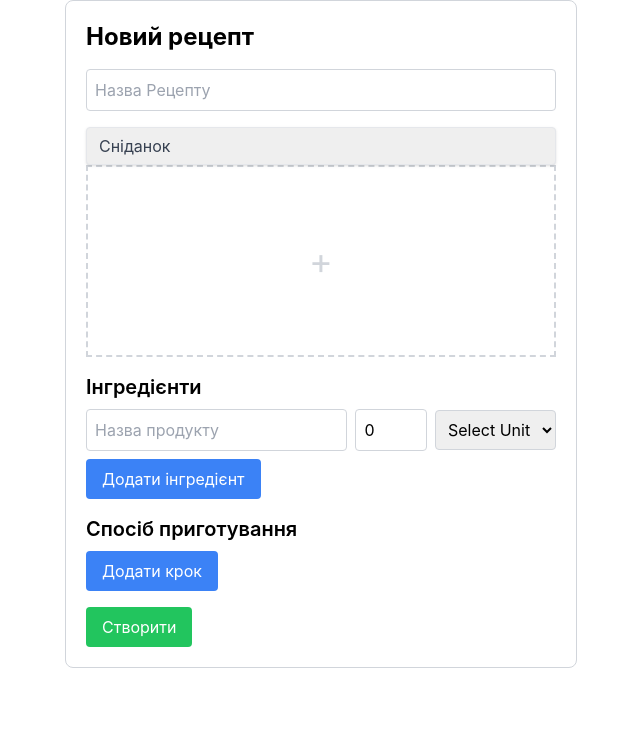
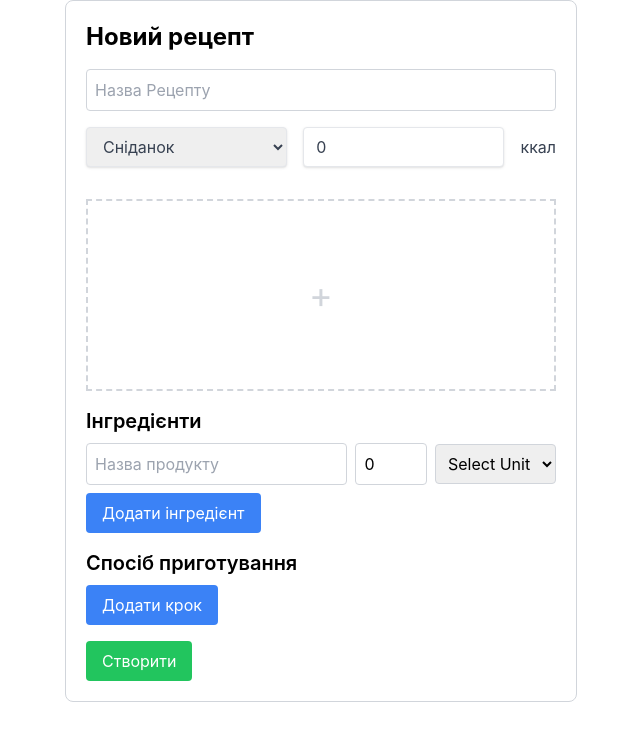
Before and after one commit to anna-zagrebelnaya/recipes-frontend, a React (Create React App) app: page /add in a window 1280 px wide. Shown: the top 740 px of the page, without its empty margins (319-959 px from the left). Built offline with nearby package versions, Linux system fonts and the light colour scheme.

Commit message:
Add calories

```diff
--- a/src/components/AddRecipe.js
+++ b/src/components/AddRecipe.js
@@ -7,6 +7,7 @@ import categoryMapping from './categoryMapping';
 function AddRecipe() {
   const [name, setName] = useState('');
   const [category, setCategory] = useState('BREAKFAST');
+  const [calories, setCalories] = useState(0);
   const [ingredients, setIngredients] = useState([{ productName: '', unit: '', quantity: 0 }]);
   const [description, setDescription] = useState('');
   const [image, setImage] = useState(null);
@@ -29,6 +30,7 @@ function AddRecipe() {
           const recipe = response.data;
           setName(recipe.name);
           setCategory(recipe.category);
+          setCalories(recipe.calories);
           setIngredients(recipe.ingredients.map(ingredient => ({
             productName: ingredient.product.name,
             unit: ingredient.product.unit,
@@ -73,6 +75,7 @@ function AddRecipe() {
     const recipeData = {
       name,
       category,
+      calories: parseInt(calories, 10),
       ingredients: ingredients.map(ingredient => ({
         product: { name: ingredient.productName, unit: ingredient.unit },
         quantity: parseInt(ingredient.quantity, 10)
@@ -141,16 +144,26 @@ function AddRecipe() {
         onChange={e => setName(e.target.value)}
         className="w-full p-2 mb-4 border border-gray-300 rounded"
       />
-      <select
+      <div className="flex space-x-4 mb-4">
+        <select
           id="category"
           value={category}
           onChange={(e) => setCategory(e.target.value)}
-          className="shadow appearance-none border rounded w-full py-2 px-3 text-gray-700 leading-tight focus:outline-none focus:shadow-outline"
+          className="shadow border rounded w-full py-2 px-3 mb-4 text-gray-700 leading-tight focus:outline-none focus:shadow-outline"
         >
           {Object.keys(categoryMapping).map(key => (
             <option key={key} value={key}>{categoryMapping[key]}</option>
           ))}
-      </select>
+        </select>
+        <input
+          id="calories"
+          type="number"
+          value={calories}
+          onChange={e => setCalories(e.target.value)}
+          className="shadow appearance-none border rounded w-full py-2 px-3 mb-4 text-gray-700 leading-tight focus:outline-none focus:shadow-outline"
+        />
+        <span className="py-2 mb-4 text-gray-700">ккал</span>
+      </div>
       <div
         className="w-full h-48 border-2 border-dashed border-gray-300 flex justify-center items-center mb-4 cursor-pointer"
         onClick={handleImageClick}
--- a/src/components/RecipeList.js
+++ b/src/components/RecipeList.js
@@ -84,6 +84,7 @@ function RecipeList() {
             <div className="flex flex-col justify-center">
               <span className="font-bold cursor-pointer" onClick={(e) => handleItemClick(e, recipe.id)}>{recipe.name}</span>
               <span className="text-sm text-gray-500">{categoryMapping[recipe.category]}</span>
+              <span className="text-sm text-gray-500">{recipe.calories} ккал</span>
             </div>
           </div>
         ))}
```
